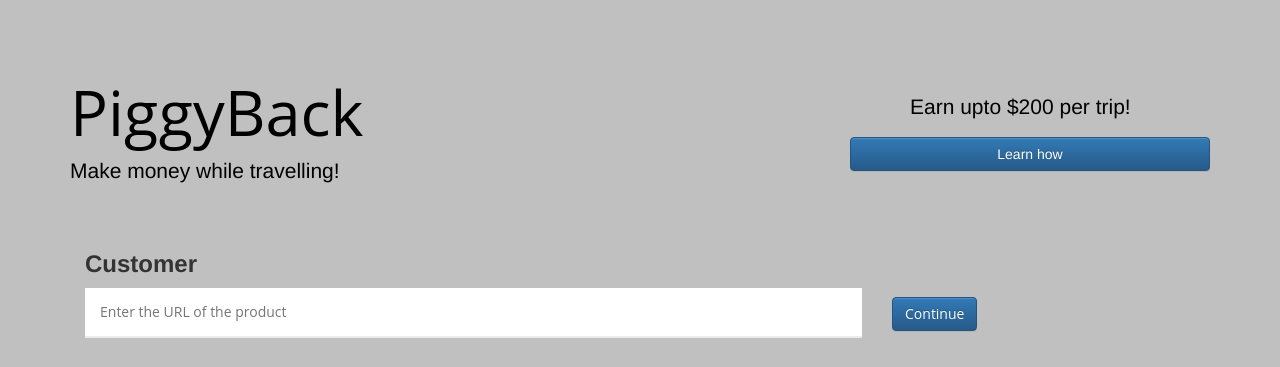
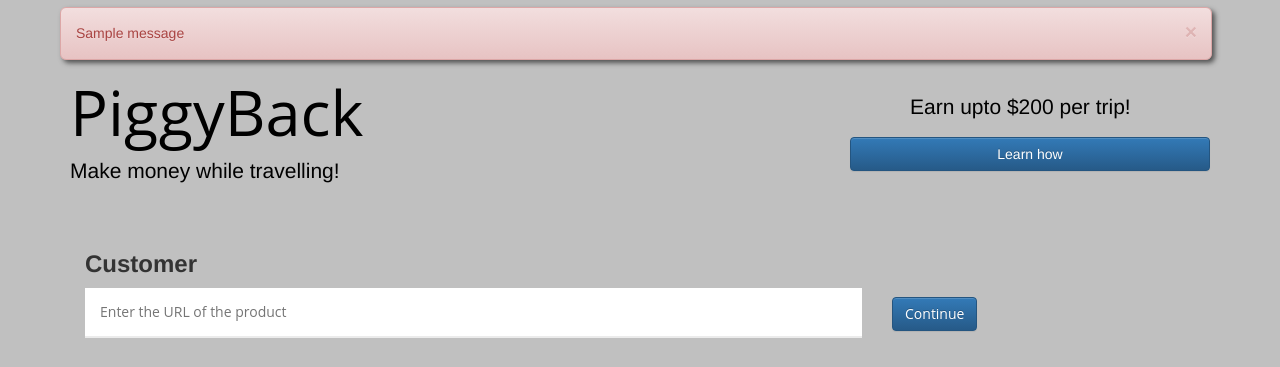
Before and after one commit to BrownKnight174/PiggyBack, a Django app: page /home/ in a window 1280 px wide. Shown: the part 53-420 px from the top of the page. Run offline with Django 3.2, Linux system fonts and the light colour scheme; a user stored in the database is signed in; tables that the repository leaves empty hold one stand-in row (values such as "Sample post"); one stand-in notice (Sample message) is shown; some libraries are stand-ins or nearby versions.

Commit message:
Fixed bugs
Signed-off-by: siddharthnishtala <siddharth.nishtala@gmail.com>

```diff
--- a/registration/templates/home.html
+++ b/registration/templates/home.html
@@ -8,7 +8,16 @@
 
 
 {% block body %}
-
+{% if messages %}
+{% for message in messages %}
+<div class="alert alert-danger alert-dismissible" role="alert" id="alertMsg">
+    <button type="button" class="close" data-dismiss="alert" aria-label="Close">
+        <span aria-hidden="true">&times;</span>
+    </button>
+    {{ message }}
+</div>
+{% endfor %}
+{% endif %}
 <header class= "jumbotron">
         <div class="container">
             <div class="row row-header">
--- a/traveller/views.py
+++ b/traveller/views.py
@@ -8,9 +8,9 @@ import platform
 
 class TravellerPage(TemplateView):
     def get(self, request, **kwargs):
-        PNR = ""
-        lName = ""
-        print(CheckBooking(PNR, lName))
+        # PNR = ""
+        # lName = ""
+        # print(CheckBooking(PNR, lName))
         return render(request, 'traveller.html', context=None)
 
 
```
